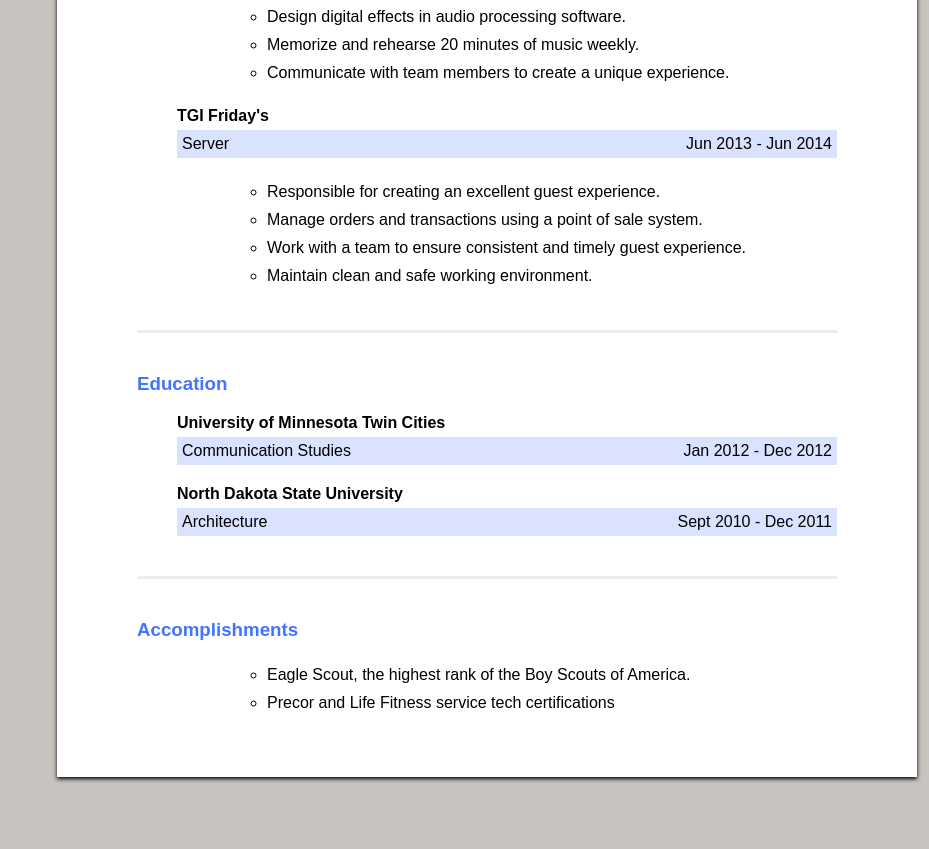
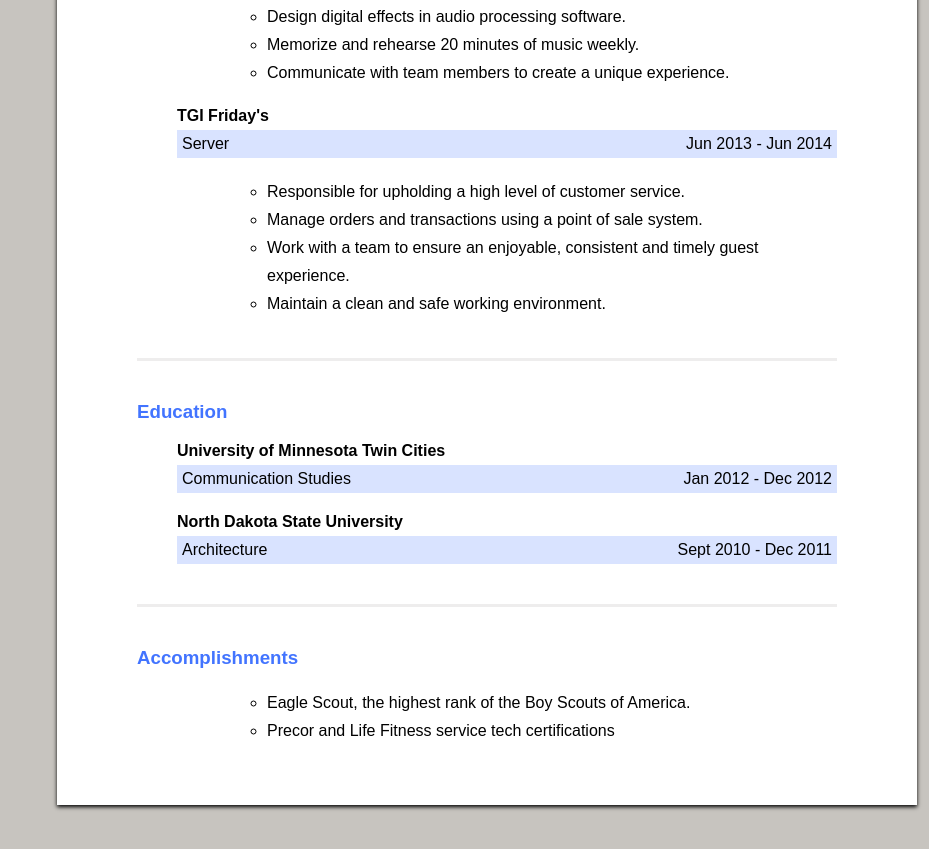
Before and after one commit to Sjack7892/sjack7892.github.io, a plain HTML site: page index.html in a window 1280 px wide. Shown: the part 881-1730 px from the top of the page, without its empty margins (351-1280 px from the left). Before the commit the page ends 1708 px from the top, so only its background shows below. Drawn offline with Linux system fonts and the light colour scheme.

Commit message:
update index

```diff
--- a/index.html
+++ b/index.html
@@ -55,10 +55,10 @@
                 <div class="date">Jun 2013 - Jun 2014</div>
                 <h5>Server</h5>
                 <ul>
-                    <li>Responsible for creating an excellent guest experience.</li>
+                    <li>Responsible for upholding a high level of customer service.</li>
                     <li>Manage orders and transactions using a point of sale system.</li>
-                    <li>Work with a team to ensure consistent and timely guest experience.</li>
-                    <li>Maintain clean and safe working environment.</li>
+                    <li>Work with a team to ensure an enjoyable, consistent and timely guest experience.</li>
+                    <li>Maintain a clean and safe working environment.</li>
                 </ul>
             </section>
 
```
